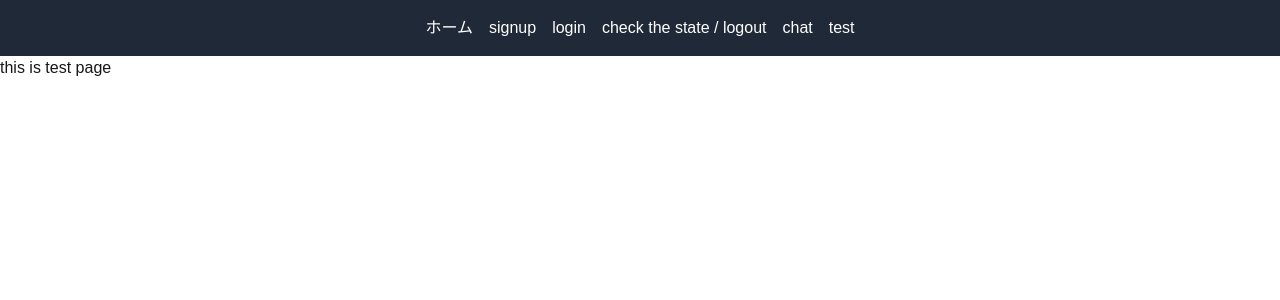
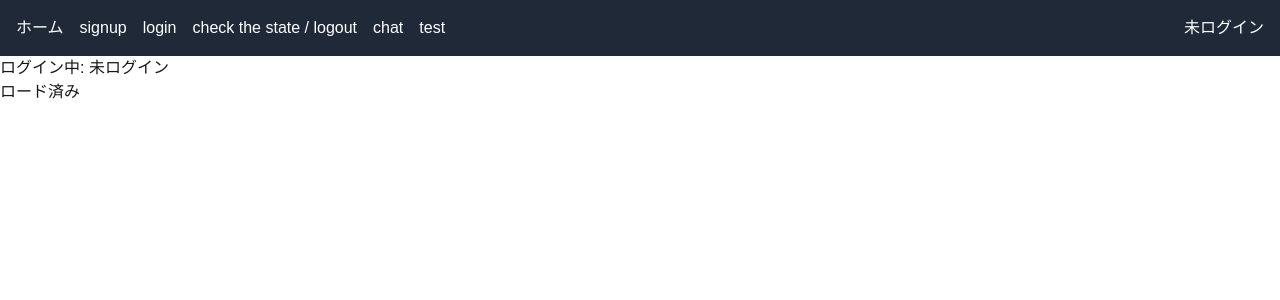
Before and after one commit to JojiYonamine/My-project, a Next.js app: page /Test in a window 1280 px wide. Shown: the top 300 px of the page. Built offline with nearby package versions, Linux system fonts and the light colour scheme; no server answers; the database is empty.

Commit message:
feat:add user monitoring feature on navbar

```diff
--- a/src/app/Context/CoupleContext.tsx
+++ b/src/app/Context/CoupleContext.tsx
@@ -1,3 +1,5 @@
+"use client"
+
 import { auth, db } from "@/config/firebaseConfig";
 import { onAuthStateChanged } from "firebase/auth";
 import { collection, onSnapshot, query, where } from "firebase/firestore";
@@ -45,8 +47,10 @@ export const CoupleProvider: React.FC<{ children: React.ReactNode }> = ({ childr
                             if(!partner1Snapshot.empty){
                                 const doc = partner1Snapshot.docs[0]
                                 setCoupleId(doc.id)
+                                setLoading(false);
                             }else{
                                 setCoupleId(null)
+                                setLoading(false);
                             }
                         })
 
@@ -54,8 +58,10 @@ export const CoupleProvider: React.FC<{ children: React.ReactNode }> = ({ childr
                             if(!partner2Snapshot.empty){
                                 const doc = partner2Snapshot.docs[0]
                                 setCoupleId(doc.id)
+                                setLoading(false);
                             }else{
                                 setCoupleId(null)
+                                setLoading(false);
                             }
                         });
 
@@ -66,13 +72,14 @@ export const CoupleProvider: React.FC<{ children: React.ReactNode }> = ({ childr
                     }else{
                         setUser(null);
                         setCoupleId(null);
+                        setLoading(false);
                     }
                 });return () => unSubscribeUser();
             } else{
                 setUser(null);
                 setCoupleId(null);
+                setLoading(false);
             }
-            setLoading(false);
         });
         return () => unSubscribeAuth();
     },[]);
--- a/src/app/Test/page.tsx
+++ b/src/app/Test/page.tsx
@@ -1,24 +1,37 @@
-import { collection, getDocs } from "firebase/firestore";
-import { db } from "@/config/firebaseConfig"; // Firebase設定ファイルをインポート
+"use client"
 
-export default async function Test() {
-  try {
-    // Firestoreの`users`コレクションを参照
-    const usersRef = collection(db, "users");
-
-    // コレクション内の全ドキュメントを取得
-    const querySnapshot = await getDocs(usersRef);
-
-    // 結果をループしてログに表示
-    querySnapshot.forEach((doc) => {
-      console.log(`Document ID: ${doc.id}`, doc.data());
-    });
-  } catch (error) {
-    console.error("Error fetching documents: ", error);
-  }
-  return(
+import { useCouple } from "@/Context/CoupleContext"
+export default function Test () {
+  const {user, loading} = useCouple();
+  return (
     <div>
-        <h1>this is test page</h1>
+      <p>ログイン中: {user?.email || "未ログイン"}</p>
+      <p>{loading?('ロード中'):('ロード済み')}</p>
     </div>
   )
 }
+
+// import { collection, getDocs } from "firebase/firestore";
+// import { db } from "@/config/firebaseConfig"; // Firebase設定ファイルをインポート
+
+// export default async function Test() {
+//   try {
+//     // Firestoreの`users`コレクションを参照
+//     const usersRef = collection(db, "users");
+
+//     // コレクション内の全ドキュメントを取得
+//     const querySnapshot = await getDocs(usersRef);
+
+//     // 結果をループしてログに表示
+//     querySnapshot.forEach((doc) => {
+//       console.log(`Document ID: ${doc.id}`, doc.data());
+//     });
+//   } catch (error) {
+//     console.error("Error fetching documents: ", error);
+//   }
+//   return(
+//     <div>
+//         <h1>this is test page</h1>
+//     </div>
+//   )
+// }
--- a/src/app/components/navbar.tsx
+++ b/src/app/components/navbar.tsx
@@ -1,9 +1,13 @@
+"use client"
+import { useCouple } from "@/Context/CoupleContext";
 import Link from "next/link";
 
 export default function Navbar() {
+  const {user, loading} = useCouple();
     return (
       <nav className="bg-gray-800 text-white p-4">
-        <ul className="flex justify-center space-x-4">
+        <div className="flex justify-between items-center">
+          <ul className="flex justify-center space-x-4">
           <li>
             <Link href="/" className="hover:text-gray-300">ホーム</Link>
           </li>
@@ -23,6 +27,11 @@ export default function Navbar() {
           <Link href='/Test'>test</Link>
           </li>
         </ul>
+        <div>
+          {loading?(<p>ロード中</p>):user?(<p>ログイン中:{user.email}</p>):(<p>未ログイン</p>)}
+        </div>
+        </div>
+
       </nav>
     );
   }
--- a/src/app/layout.tsx
+++ b/src/app/layout.tsx
@@ -2,6 +2,7 @@ import type { Metadata } from "next";
 import localFont from "next/font/local";
 import "./globals.css";
 import Navbar from "./components/navbar";
+import { CoupleProvider } from "./Context/CoupleContext";
 
 const geistSans = localFont({
   src: "./fonts/GeistVF.woff",
@@ -29,8 +30,11 @@ export default function RootLayout({
       <body
         className={`${geistSans.variable} ${geistMono.variable} antialiased`}
       >
-        <Navbar />
-        <main>{children}</main>
+
+        <CoupleProvider>
+          <Navbar />
+          {children}
+        </CoupleProvider>
       </body>
     </html>
   );
```
